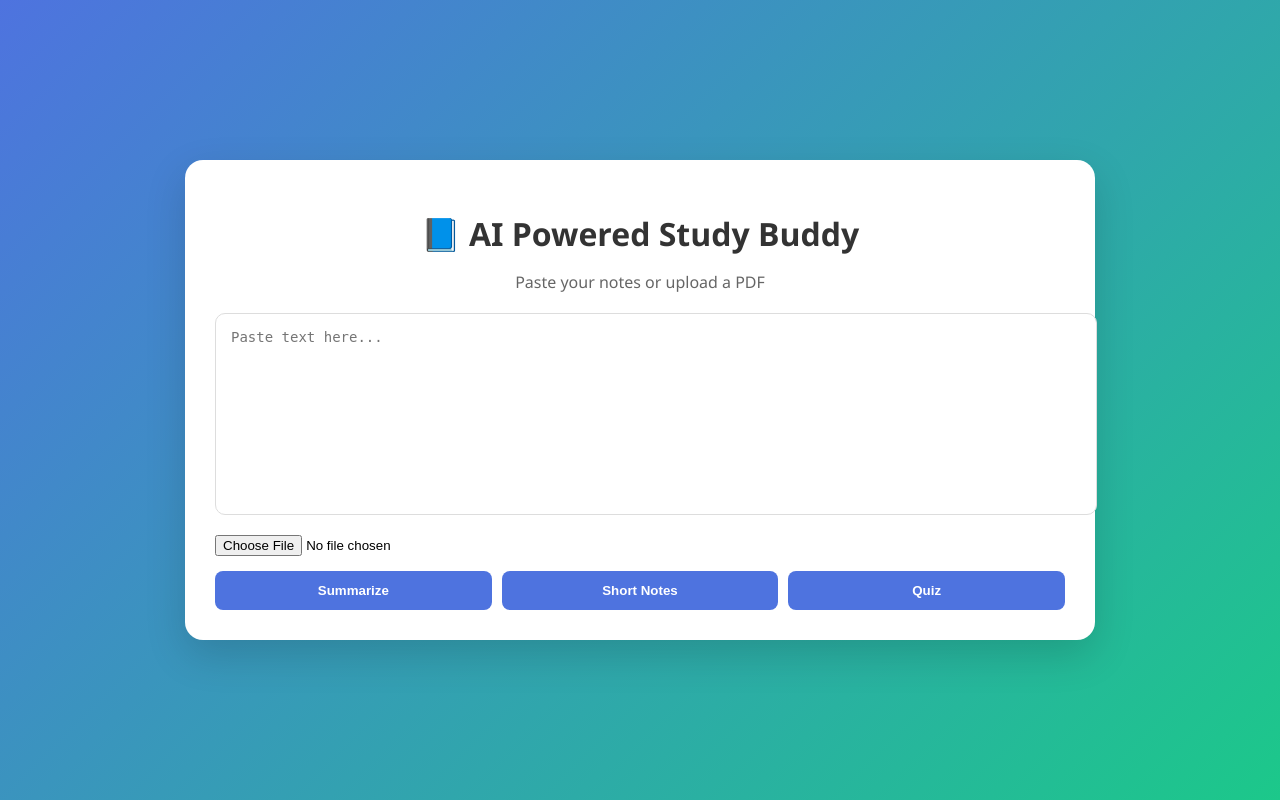
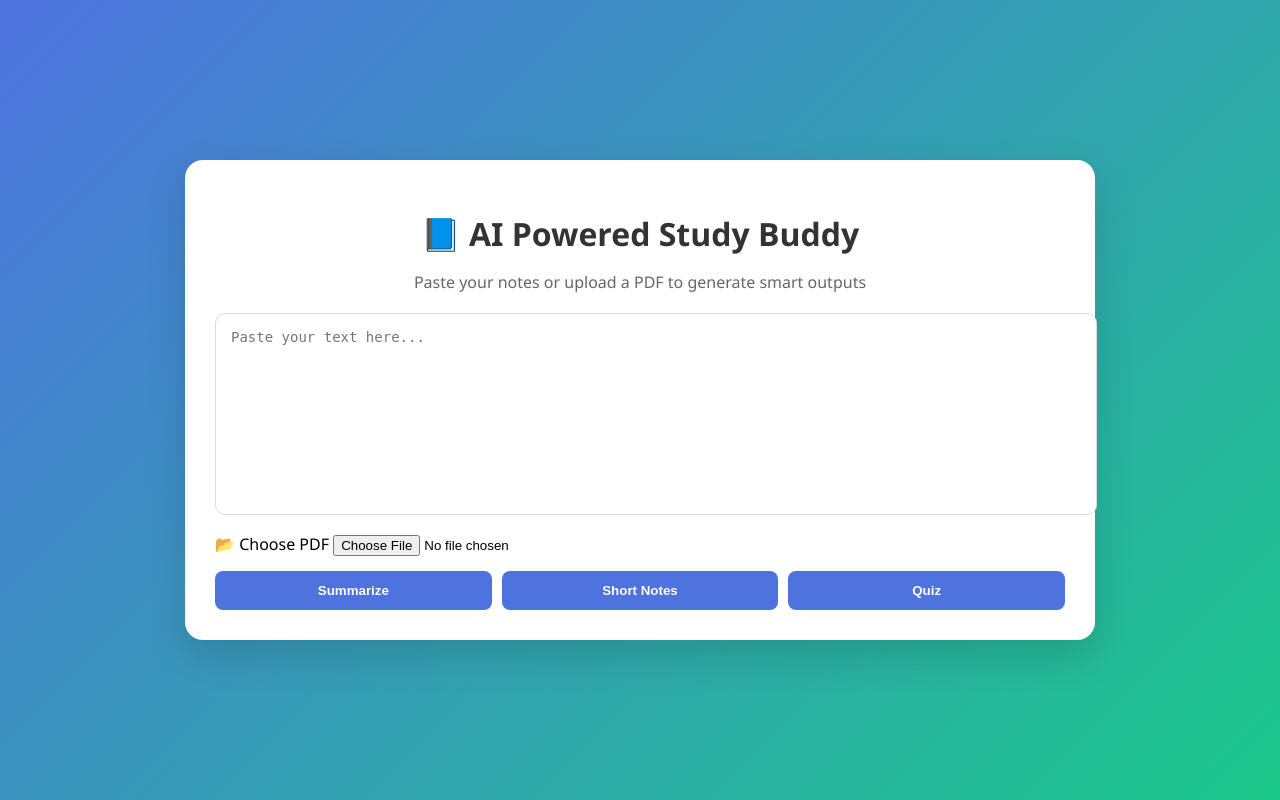
Before and after one commit to Bhavna851/AI_powered_study_buddy, a Flask app: page / in a window 1280 px wide. Run offline with Flask 3, Linux system fonts and the light colour scheme.

Commit message:
index.html

```diff
--- a/templates/index.html
+++ b/templates/index.html
@@ -3,32 +3,38 @@
 <head>
     <title>AI Study Buddy</title>
     <link rel="stylesheet" href="/static/style.css">
+    <meta name="viewport" content="width=device-width, initial-scale=1.0">
 </head>
 <body>
 
 <div class="container">
+    <div class="card">
         <h1>📘 AI Powered Study Buddy</h1>
-    <p>Paste your notes or upload a PDF</p>
+        <p class="subtitle">Paste your notes or upload a PDF to generate smart outputs</p>
 
         <form method="POST" enctype="multipart/form-data">
-        <textarea name="text" placeholder="Paste text here..."></textarea>
+            <textarea name="text" placeholder="Paste your text here..."></textarea>
 
+            <label class="file-upload">
+                📂 Choose PDF
                 <input type="file" name="pdf">
+            </label>
 
             <div class="buttons">
-            <button name="action" value="summary">Summarize</button>
-            <button name="action" value="notes">Short Notes</button>
-            <button name="action" value="quiz">Quiz</button>
+                <button class="btn summary" name="action" value="summary">Summarize</button>
+                <button class="btn notes" name="action" value="notes">Short Notes</button>
+                <button class="btn quiz" name="action" value="quiz">Quiz</button>
             </div>
         </form>
 
         {% if output %}
         <div class="output">
-        <h3>Result:</h3>
+            <h3>📌 Result:</h3>
             <pre>{{ output }}</pre>
         </div>
         {% endif %}
     </div>
+</div>
 
 </body>
 </html>
```
Lines whose indentation alone changed are shown as unchanged.
